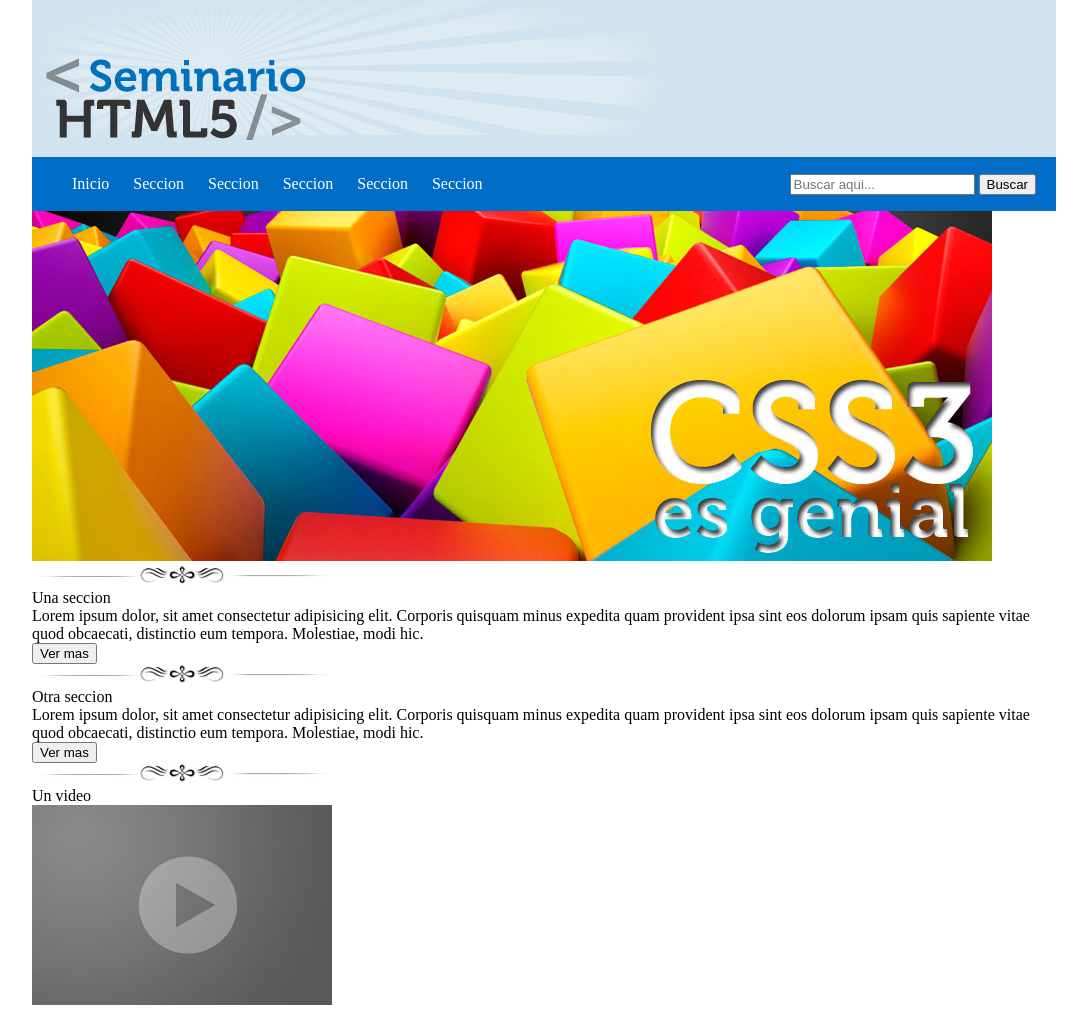
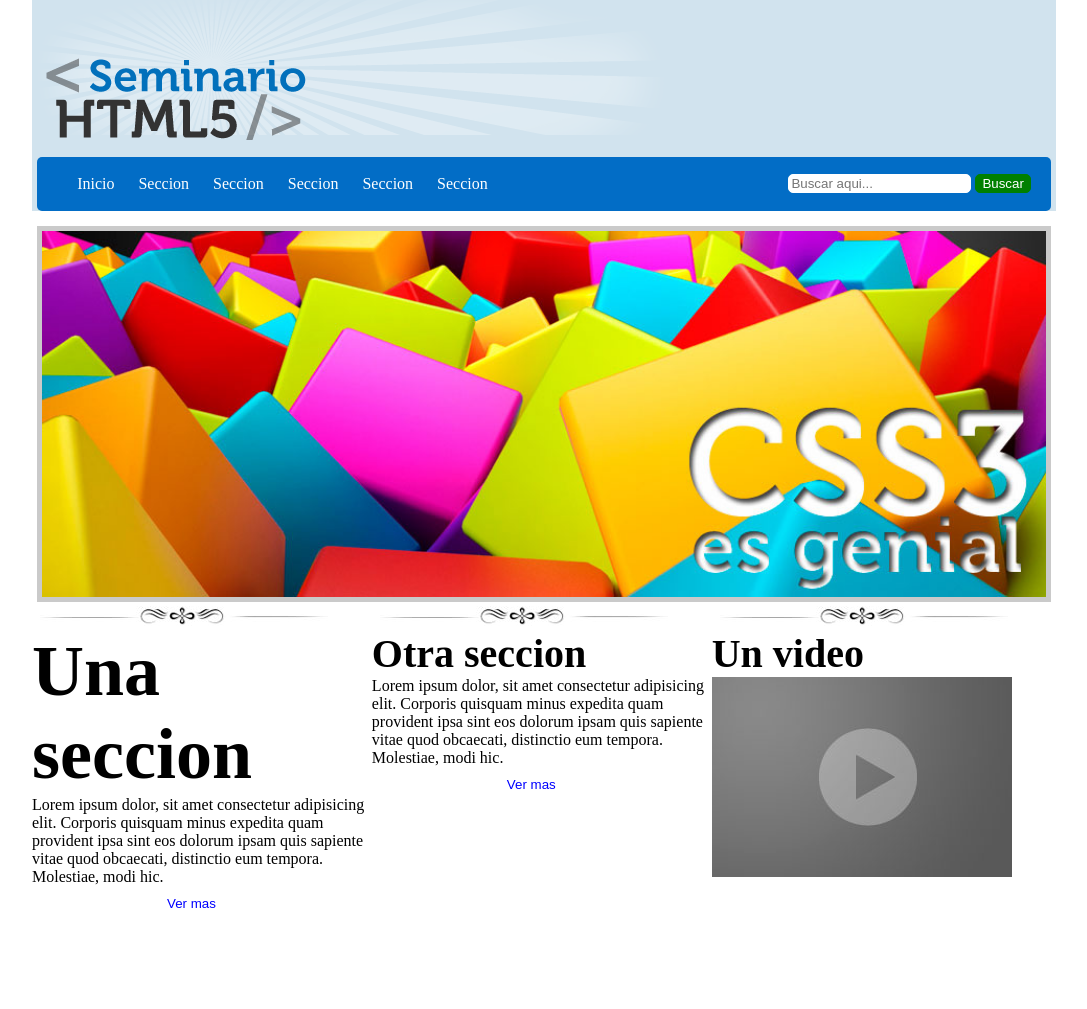
Before and after one commit to ElWakamole/PW15162022, a plain HTML site: page PracticaCSS01/index.html in a window 1280 px wide. Shown: the whole page, without its empty margins (96-1183 px from the left). After the commit the page ends 921 px from the top, so only its background shows below. Drawn offline with Linux system fonts and the light colour scheme.

Commit message:
Practica 1 terminada

```diff
--- a/PracticaCSS01/CSS/Estilos.css
+++ b/PracticaCSS01/CSS/Estilos.css
@@ -12,12 +12,26 @@ header{
 header nav{
     background: #026dc6;
     padding: 2px 0px;
+    border-radius: 5px;
+    width: 99%;
+    margin: 0px auto;
 }
 header nav form{
     float: right;
     margin-top: -35px;
     margin-right: 20px;
 
+}
+header nav form input{
+    border-radius: 5px;
+}
+header nav form input[type = "submit"]{
+    background: green;
+    color: white;
+    border:  1px solid green;
+}
+header nav form input[type = "text"]{
+    border: 1px solid white;
 }
 header nav ul li{
     /*border: 1px solid red;*/
@@ -28,3 +42,34 @@ header nav ul li{
 #logo{
     margin-top: -150px;
 }
+#seccion01{
+    margin-top: 15px;
+}
+#seccion01 article{
+    text-align: center;
+}
+#seccion01 article img{
+    width: 98%;
+    border: 5px solid rgba(150, 150, 150, 0.5);
+}
+#seccion02 article{
+    display: inline-block;
+    width: 32.8%;
+    vertical-align: top;
+}
+#seccion02 article input[type = "submit"]{
+    background: white;
+    border: 5px;
+    color: blue;
+    padding: 10px;
+    margin-left: 125px;
+}
+.unaSeccion{
+    font-size: 4.5em;
+}
+.nito {
+    font-weight: bold; /* Negritas */
+}
+.otraSeccion{
+    font-size: 2.5em;
+}
--- a/PracticaCSS01/index.html
+++ b/PracticaCSS01/index.html
@@ -35,7 +35,7 @@
         <article>
             <img src="IMG/separador.jpg" alt="">
             <br>
-            Una seccion
+            <span class="unaSeccion nito">Una seccion</span>
             <br>
             Lorem ipsum dolor, sit amet consectetur adipisicing elit. Corporis quisquam minus expedita quam provident ipsa sint eos dolorum ipsam quis sapiente vitae quod obcaecati, distinctio eum tempora. Molestiae, modi hic.
             <br>
@@ -44,7 +44,7 @@
         <article>
             <img src="IMG/separador.jpg" alt="">
             <br>
-            Otra seccion
+            <span class="otraSeccion nito">Otra seccion</span>
             <br>
             Lorem ipsum dolor, sit amet consectetur adipisicing elit. Corporis quisquam minus expedita quam provident ipsa sint eos dolorum ipsam quis sapiente vitae quod obcaecati, distinctio eum tempora. Molestiae, modi hic.
             <br>
@@ -53,7 +53,7 @@
         <article>
             <img src="IMG/separador.jpg" alt="">
             <br>
-            Un video
+            <span class="otraSeccion nito">Un video</span>
             <br>
             <img src="IMG/video.jpg" alt="">
         </article>
```
